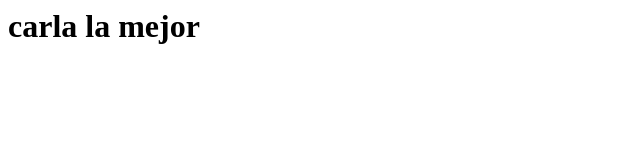
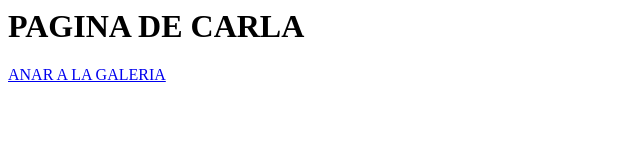
Before and after one commit to 10892265/10892265.github.io, a plain HTML site: page index.html in a window 1280 px wide. Shown: the whole page, without its empty margins (0-640 px from the left). Drawn offline with Linux system fonts and the light colour scheme.

Commit message:
Update index.html

```diff
--- a/index.html
+++ b/index.html
@@ -1,8 +1,10 @@
 <html>
 <head>
-<title> títol en el navegador </title>
+<title> primera pagina de carla </title>
 </head>
 <body>
-<h1>carla la mejor</h1>
+<h1>PAGINA DE CARLA</h1>
+<a href="galeria.html">ANAR A LA GALERIA</a>
+
 </body>
 </html>
```
